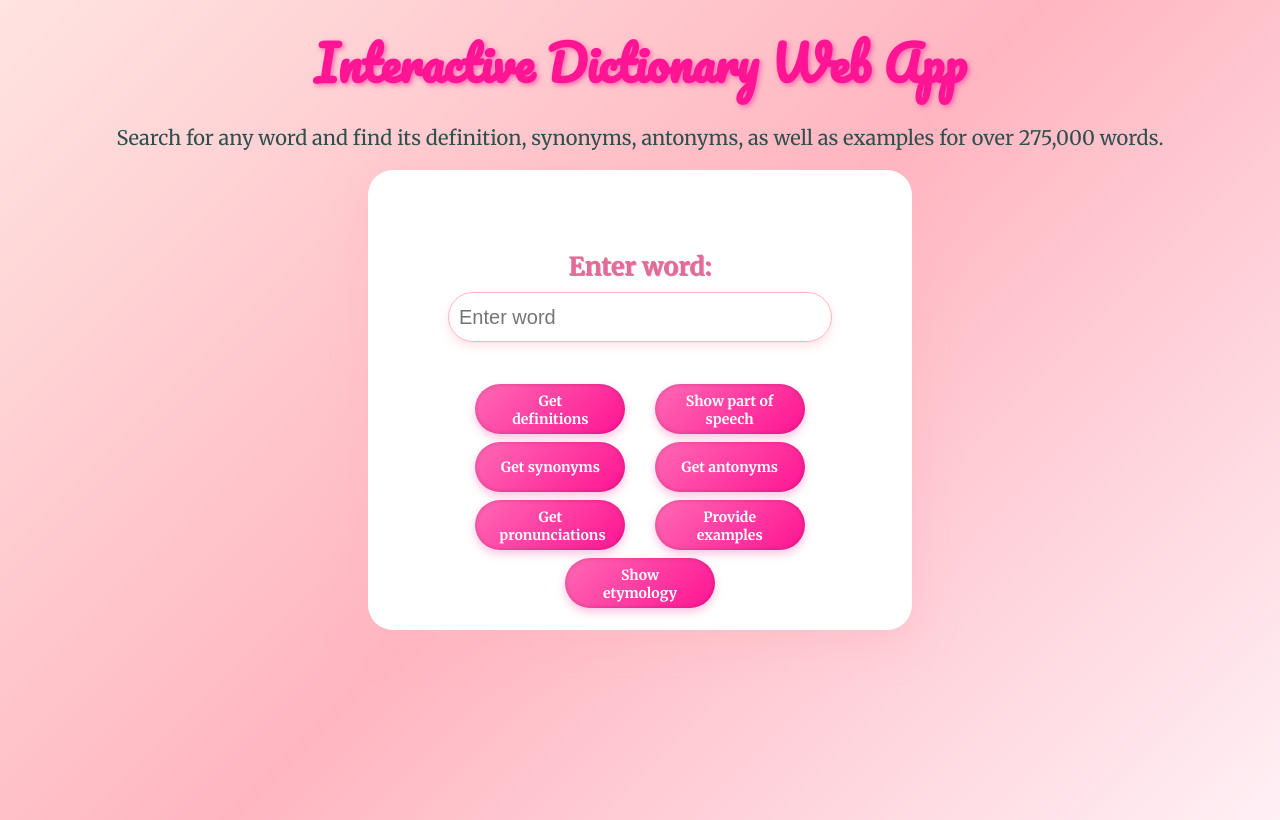
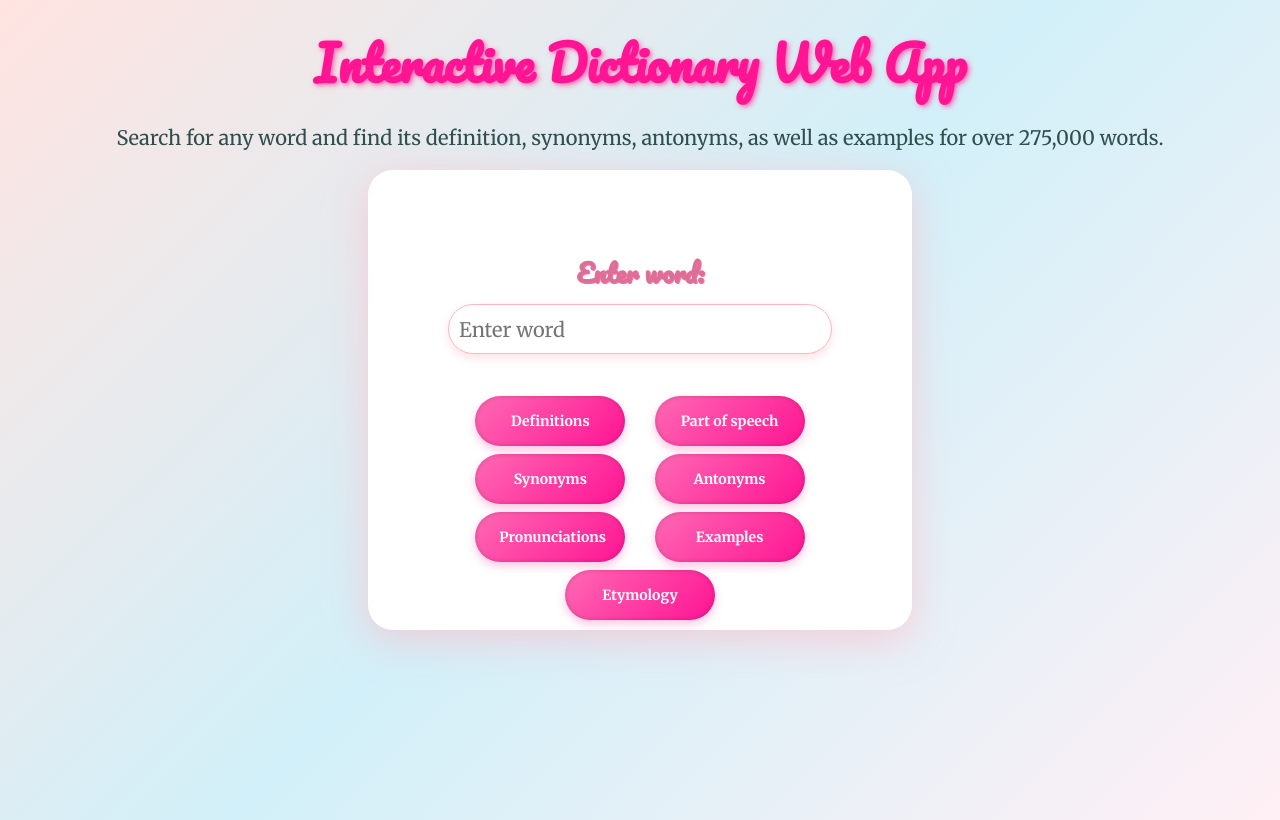
Before and after one commit to codedbyseosy/Interactive_Web_App, a Flask app: page / in a window 1280 px wide. Run offline with Flask 3, Linux system fonts and the light colour scheme.

Commit message:
Program now outputs the part of speech. Also changed the background colour.

```diff
--- a/static/style.css
+++ b/static/style.css
@@ -1,5 +1,6 @@
 input[type="search"] {
     font-size: 20px;
+    font-family: 'Merriweather', serif;
     border-radius: 25px;
     border: 1px solid lightpink;
     width: 100%;
@@ -40,7 +41,10 @@ form {
 }
 
 label {
-    font-family: 'Merriweather', serif;
+    /* font-family: 'Merriweather', serif; */
+    font-family: 'Pacifico', cursive;
+
+
 }
 
 .edit_button {
@@ -80,16 +84,19 @@ label {
 
 strong {
     font-weight: bold;
+    font-family: 'Pacifico', cursive;
+    color: deeppink;
+    text-align: center;
 }
 
 html {
     scroll-behavior: smooth;
 }
-
+/* rgb(210, 240, 249)*/
 body {
     justify-content: center;
     align-items: center;
-    background: linear-gradient(135deg, mistyrose, lightpink, lavenderblush);
+    background: linear-gradient(135deg, mistyrose, rgb(210, 240, 249), lavenderblush);
     font-family: 'Arial', sans-serif;
     margin: 0;
     padding: 0;
@@ -117,7 +124,6 @@ h2 {
     text-align: center;
     margin-top: 30px;
     font-size: 1.5rem;
-    text-shadow: 2px 2px hotpink;
 }
 
 p {
--- a/templates/dictionary_app.html
+++ b/templates/dictionary_app.html
@@ -140,13 +140,13 @@
             <label for="search_box" style="color: palevioletred; font-size: 25px; font-weight: bold; text-shadow: 1px 1px hotpink;">Enter word:</label>
             <input type="search" id="search_box" name="input_word" value="{{ input_word }}" placeholder="Enter word" required><br>
             <div id="button_groups">
-                <button class="edit_button" type="submit" name="action" value="definition">Get definitions</button>
-                <button class="edit_button" type="submit" name="action" value="pos">Show part of speech</button>
-                <button class="edit_button" type="submit" name="action" value="synonyms">Get synonyms</button>
-                <button class="edit_button" type="submit" name="action" value="antonyms">Get antonyms</button>
-                <button class="edit_button" type="submit" name="action" value="pronunciation">Get pronunciations</button>
-                <button class="edit_button" type="submit" name="action" value="examples">Provide examples</button>
-                <button class="edit_button" type="submit" name="action" value="etymology">Show etymology</button>
+                <button class="edit_button" type="submit" name="action" value="definition">Definitions</button>
+                <button class="edit_button" type="submit" name="action" value="pos">Part of speech</button>
+                <button class="edit_button" type="submit" name="action" value="synonyms">Synonyms</button>
+                <button class="edit_button" type="submit" name="action" value="antonyms">Antonyms</button>
+                <button class="edit_button" type="submit" name="action" value="pronunciation">Pronunciations</button>
+                <button class="edit_button" type="submit" name="action" value="examples">Examples</button>
+                <button class="edit_button" type="submit" name="action" value="etymology">Etymology</button>
             </div>
         </div>
     </form>
@@ -166,14 +166,14 @@
             <h2>Results for: {{ input_word }}</h2>
 
             {% if definition %}
-                <p class="outputs"><strong>Definition:</strong> {{ definition | safe }}</p>
+                <p class="outputs"><strong>Definitions:</strong><br>{{ definition | safe }}</p>
             {% endif %}
 
-            {% if pos %}
-                {% if pos.startswith('a') or pos.startswith('e') or pos.startswith('i') or pos.startswith('o') or pos.startswith('u') %}
-                    <p class="outputs">The word {{ input_word }} is an <strong>{{ pos }}</strong></p>
+            {% if part_of_speech %}
+                {% if part_of_speech.startswith('a') or part_of_speech.startswith('e') or part_of_speech.startswith('i') or part_of_speech.startswith('o') or part_of_speech.startswith('u') %}
+                    <p class="outputs">The word {{ input_word }} is an <strong>{{ part_of_speech }}</strong></p>
                 {% else %}
-                    <p class="outputs">The word {{ input_word }} is a <strong>{{ pos }}</strong></p>
+                    <p class="outputs">The word {{ input_word }} is a <strong>{{ part_of_speech }}</strong></p>
                 {% endif %}
             {% endif %}
 
@@ -186,15 +186,15 @@
             {% endif %}
 
             {% if pronunciation %}
-                <p class="outputs"><strong>Pronunciation:</strong> {{ pronunciation }}</p>
+                <p class="outputs"><strong>Pronunciation:</strong><br>{{ pronunciation }}</p>
             {% endif %}
 
             {% if examples %}
-                <p class="outputs"><strong>Examples:</strong> {{ examples | safe }}</p>
+                <p class="outputs"><strong>Examples:</strong><br>{{ examples | safe }}</p>
             {% endif %}
 
             {% if etymology %}
-                <p class="outputs"><strong>Etymology:</strong> {{ etymology[0] | safe }}</p>
+                <p class="outputs"><strong>Etymology:</strong><br>{{ etymology[0] | safe }}</p>
                 <p class="outputs"><strong>Date of origin:</strong> {{ etymology[1] }}</p>
             {% endif %}
         {% endif %}
```
